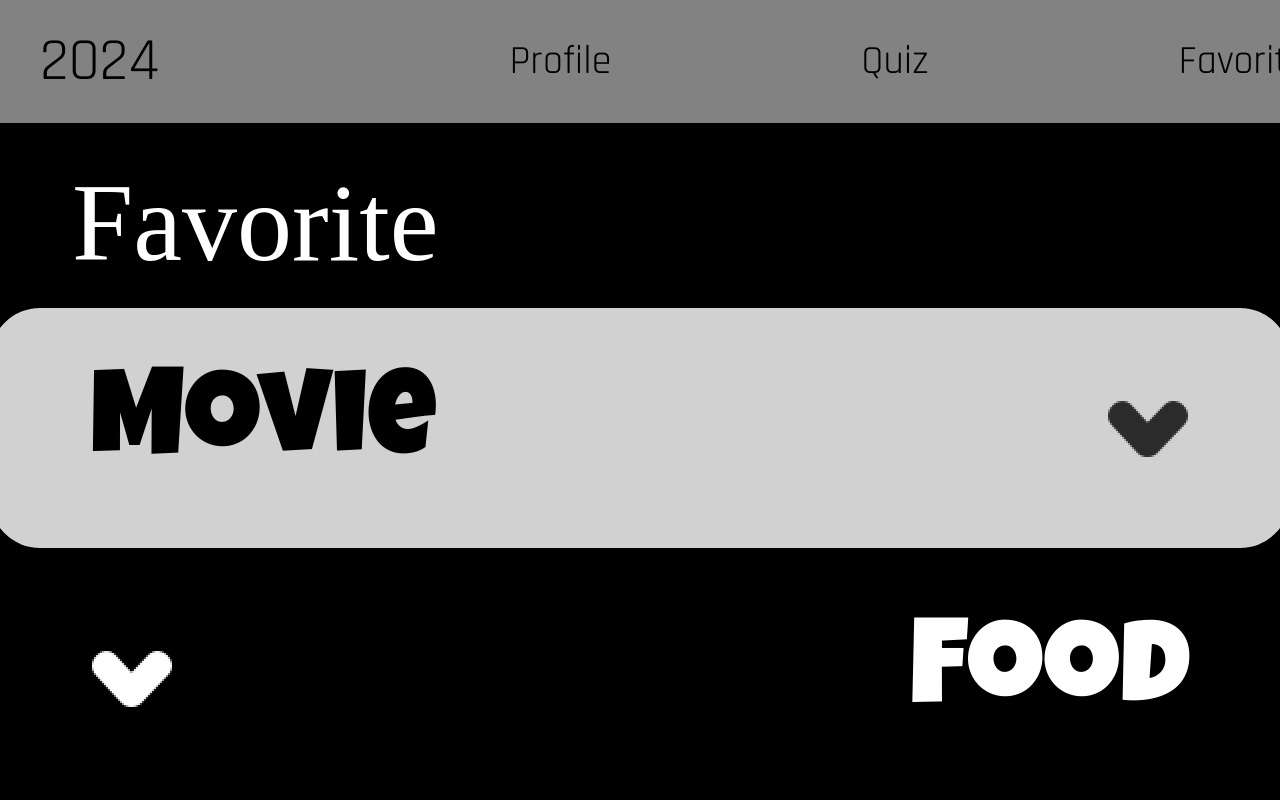
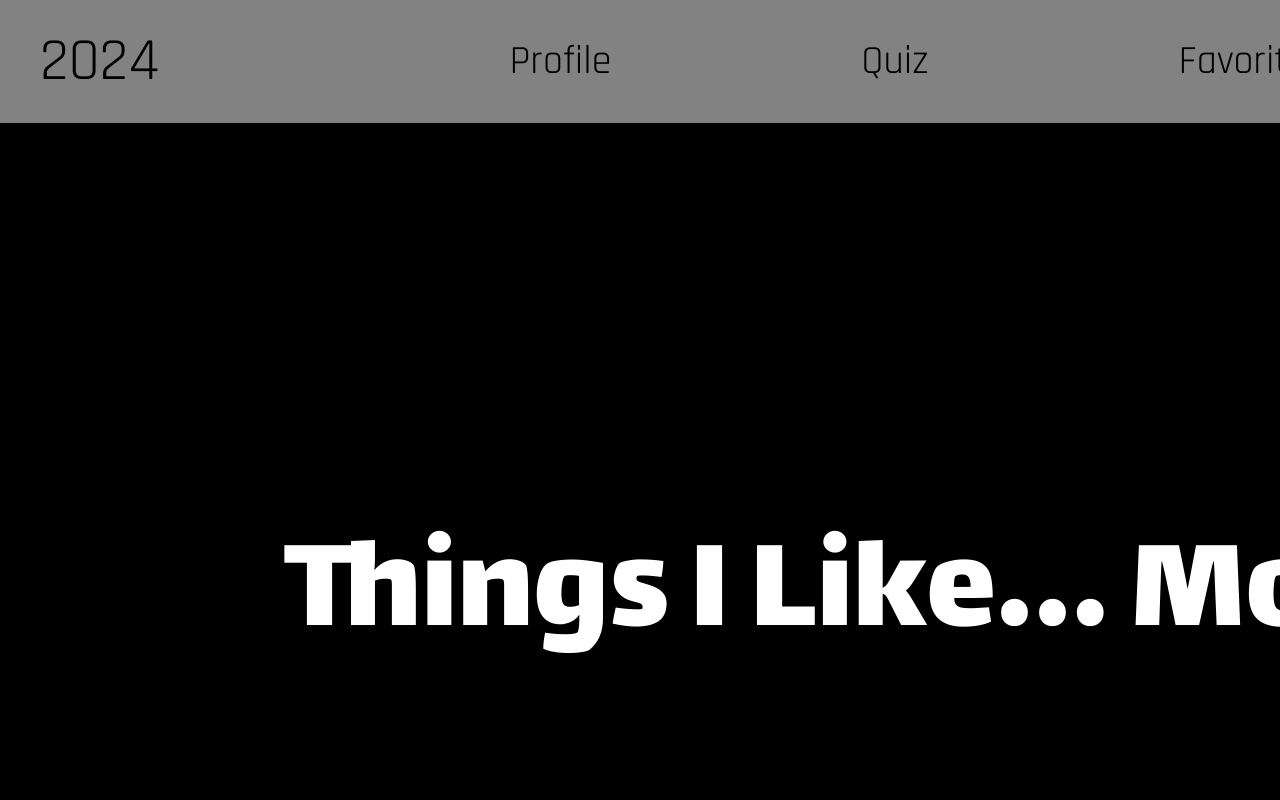
Before and after one commit to jiyoonkim01/Mut_myPage, a React (Create React App) app: page /Favorite in a window 1280 px wide. Shown: the top 800 px of the page. Built offline with nearby package versions, Linux system fonts and the light colour scheme; a web font is replaced by a local one.

Commit message:
feat: 흐르는 텍스트 추가

```diff
--- a/src/pages/Favorite/index.jsx
+++ b/src/pages/Favorite/index.jsx
@@ -5,6 +5,7 @@ import dropdownWhite from "../../assets/images/favorite/dropdown-white.png";
 
 const Content = styled.div`
   padding: 0;
+  background: black;
 `;
 
 const TopContainer = styled.div`
@@ -23,6 +24,40 @@ const Navdiv = styled.div`
   display: flex;
   flex-direction: column;
   align-items: center;
+  background-color: black;
+  padding-bottom: 150px;
+`;
+
+const FlowingTextWrapper = styled.div`
+  width: 100%;
+  overflow: hidden;
+  padding: 300px 0;
+`;
+
+const FlowingText = styled.div`
+  white-space: nowrap;
+  overflow: hidden;
+  font-size: 50px;
+  font-family: "Lalezar";
+  font-style: normal;
+  font-weight: 400;
+  font-size: 140px;
+  line-height: 150px;
+  display: flex;
+  align-items: center;
+  text-align: center;
+  color: #ffffff;
+  animation: flowText 15s linear infinite;
+  padding: 100px 0;
+
+  @keyframes flowText {
+    0% {
+      transform: translateX(100%);
+    }
+    100% {
+      transform: translateX(-100%);
+    }
+  }
 `;
 
 const HeadTitle = styled.div`
@@ -67,14 +102,14 @@ const StyledDiv2 = styled.div`
 `;
 
 const DropdownBlackIcon = styled.img`
-  width: 84px;
-  height: 62px;
+  width: 82px;
+  height: 60px;
   padding-right: 100px;
 `;
 
 const DropdownWhiteIcon = styled.img`
-  width: 84px;
-  height: 62px;
+  width: 82px;
+  height: 60px;
   padding-left: 100px;
 `;
 
@@ -125,6 +160,9 @@ const Favorite = () => {
     <Content>
       <TopContainer></TopContainer>
       <MainContent>
+        <FlowingTextWrapper>
+          <FlowingText>Things I Like... Movies, Foods and Music</FlowingText>
+        </FlowingTextWrapper>
         <HeadTitle>Favorite</HeadTitle>
         <Navdiv>
           <StyledDiv>
```
